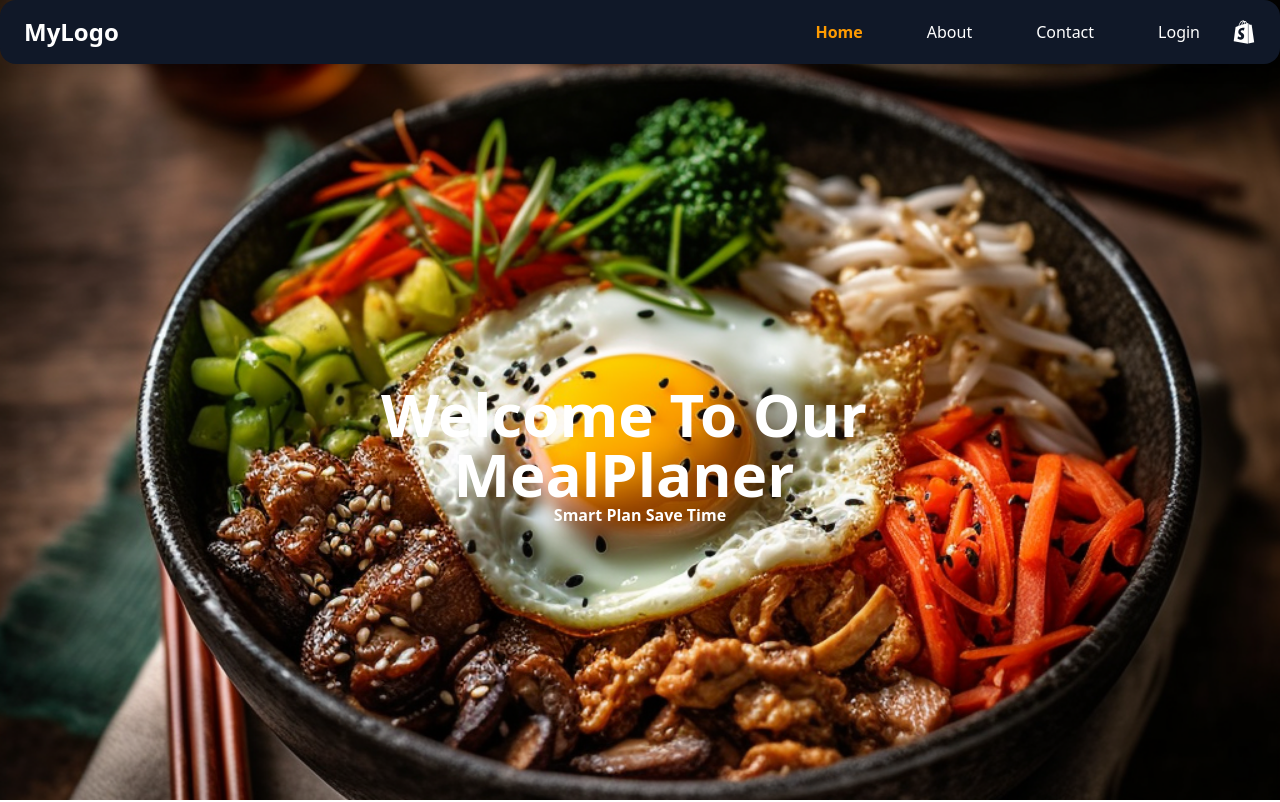
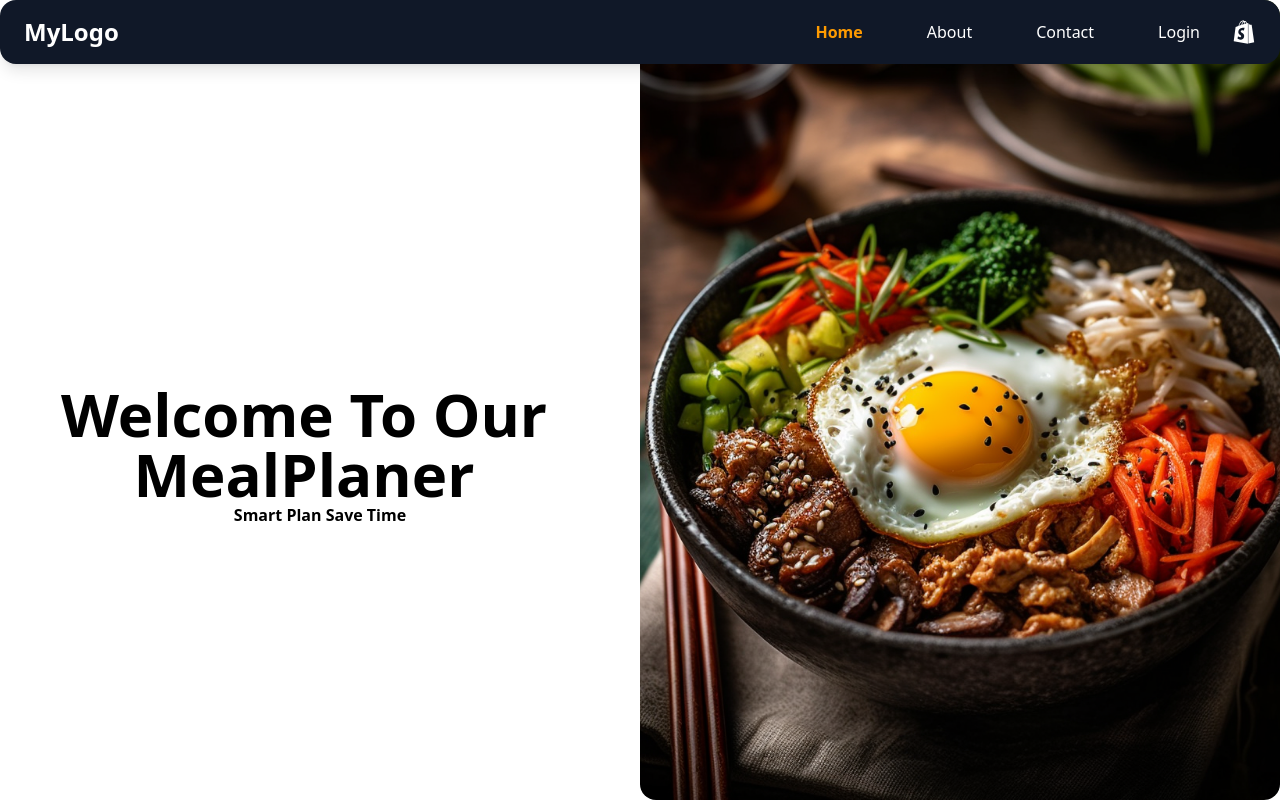
Before and after one commit to momin210103/Meal_Planner, a React (Vite) app in the folder client/: page / in a window 1280 px wide. Shown: the top 802 px of the page. Built offline with nearby package versions, Linux system fonts and the light colour scheme.

Commit message:
Changed Hero image size changed

```diff
--- a/client/src/Pages/home/Hero.jsx
+++ b/client/src/Pages/home/Hero.jsx
@@ -1,12 +1,13 @@
 import React from 'react';
 import HeroImg from '../../assets/HeroImg.png'
-import HeroImg2 from '../../assets/Hero2.jpg'
 const Hero = () => {
     return (
-        <section className='h-screen relative bg-cover bg-center text-white' style={{backgroundImage:`url(${HeroImg})`}}>
-            <div className='pt-24 md:md:pt-48 text-center space-x-8 md:w-1/2 mx-auto text-white font-bold lg:leading-snug'>
+        <section className='md:flex'>
+            <div className='pt-24 md:md:pt-48 text-center space-x-8 md:w-1/2 mx-auto text-black font-bold lg:leading-snug'>
                 <h1 className='text-4xl lg:text-6xl md:pt-48'>Welcome To Our MealPlaner</h1>
                 <p>Smart Plan Save Time</p>
+            </div>
+            <div className='relative bg-cover bg-center text-white h-screen w-full md:w-1/2 rounded-2xl' style={{backgroundImage:`url(${HeroImg})`}}>
             </div>
         </section>
     );
```
